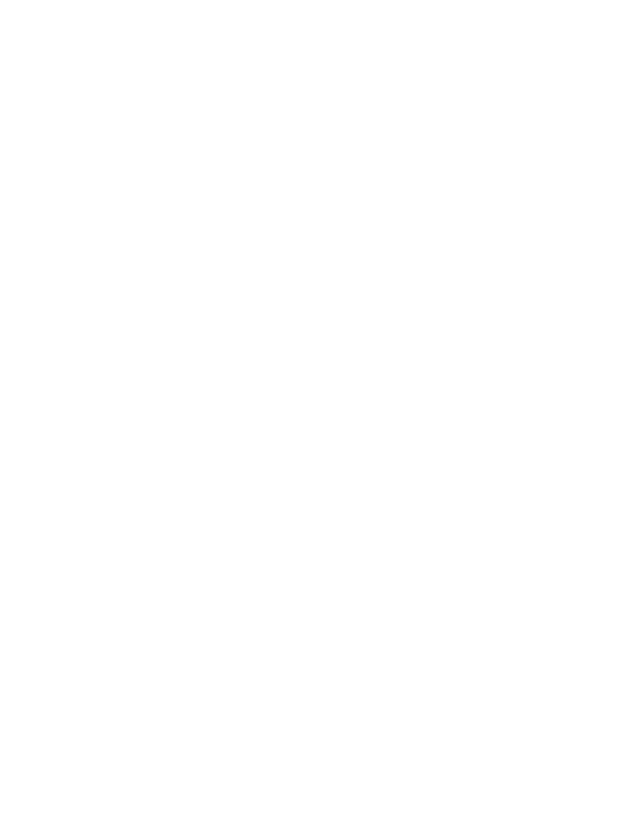
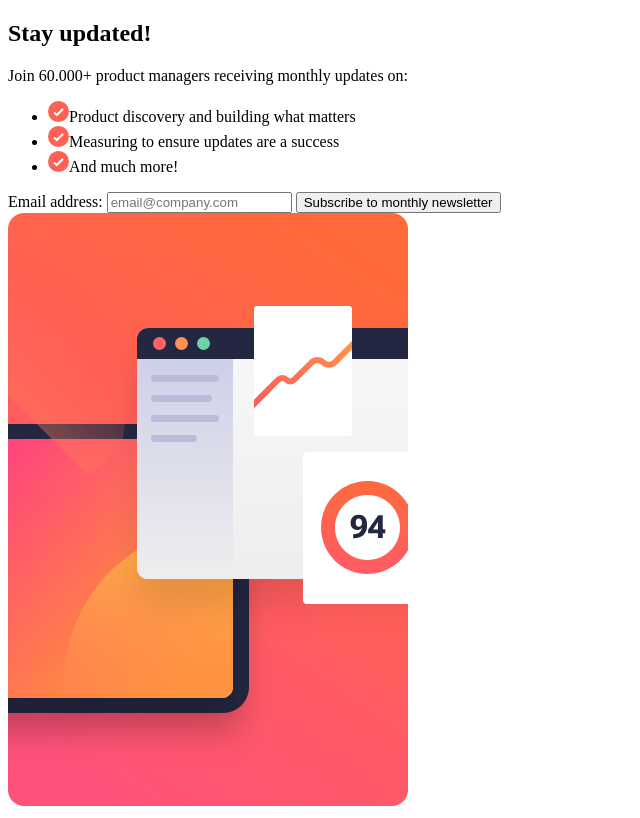
Before and after one commit to ca941125/frontend_mentor, a plain HTML site: page newsletter-sign-up-with-success-message-main/index.html in a window 1280 px wide. Shown: the whole page, without its empty margins (0-640 px from the left). Drawn offline with Linux system fonts and the light colour scheme.

Commit message:
add structure

```diff
--- a/newsletter-sign-up-with-success-message-main/index.html
+++ b/newsletter-sign-up-with-success-message-main/index.html
@@ -5,9 +5,31 @@
   <meta name="viewport" content="width=device-width, initial-scale=1.0">
 
   <link rel="icon" type="image/png" sizes="32x32" href="./assets/images/favicon-32x32.png">
+  <link rel="stylesheet" href="style.css">
   <title>Frontend Mentor | Newsletter sign-up form with success message</title>
 </head>
 <body>
 
+  <section>
+    <div class="access">
+      <h1>Stay updated!</h1>
+      <p>Join 60.000+ product managers receiving monthly updates on:</p>
+      <ul>
+        <li><img src="assets/images/icon-list.svg" alt="">Product discovery and building what matters</li>
+        <li><img src="assets/images/icon-list.svg" alt="">Measuring to ensure updates are a success</li>
+        <li><img src="assets/images/icon-list.svg" alt="">And much more!</li>
+      </ul>
+
+      <form action="" method="">
+        <label for="email">Email address:</label>
+        <input type="email" id="email" placeholder="email@company.com" required>
+        <input type="submit" id="submit" value="Subscribe to monthly newsletter" >
+      </form>
+    </div>
+    <div class="image">
+      <img src="assets/images/illustration-sign-up-desktop.svg" alt="">
+    </div>
+  </section>
+
 </body>
 </html>
```
